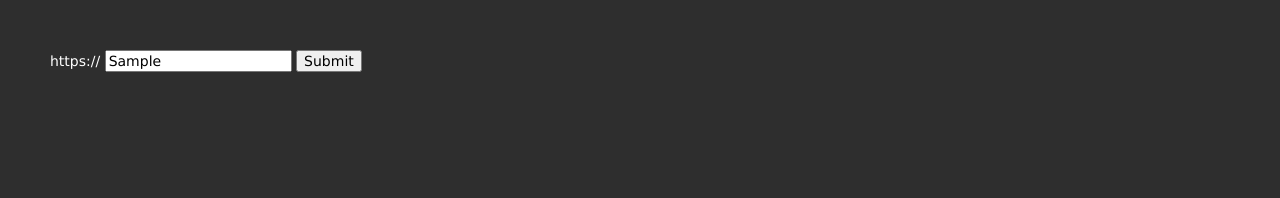
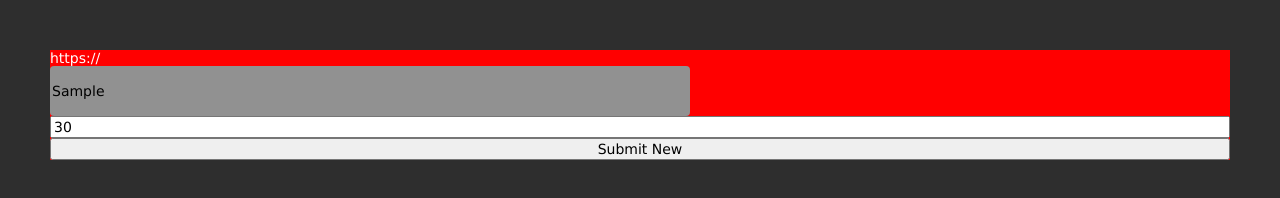
Before and after one commit to maxtaube/SitemapPreload, a website: page public/index.html in a window 1280 px wide. Both pictures are taken after typing "Sample" into the empty fields and a click on the button "Submit". Drawn offline with nearby package versions, Linux system fonts and the light colour scheme; no server answers.

Commit message:
js fixed

```diff
--- a/public/index.html
+++ b/public/index.html
@@ -1,17 +1,22 @@
 <html>
+
 <head>
   <title>Sitemap Preloader</title>
+  <link rel="stylesheet" href="https://cdnjs.cloudflare.com/ajax/libs/normalize/5.0.0/normalize.min.css">
   <link rel="stylesheet" href="/stylesheets/style.css">
-  <link rel="stylesheet" href="https://cdnjs.cloudflare.com/ajax/libs/normalize/5.0.0/normalize.min.css">
   <script src="./javascripts/jquery.js"></script>
   <script defer src="./javascripts/js.js"></script>
 </head>
 
 <body>
-  <p style="display:inline-block; margin:0;">https://</p>
-  <input style="display:inline-block;" id="input" type="text">
-  <button id="submit">Submit</button>
-  <button id="next"></button>
+  <div class="container">
+    <p style="display:inline-block; margin:0;">https://</p>
+    <input style="display:inline-block;" id="input" type="text">
+    <input id="numberinput" type="number" value="30">
+    <button id="submit">Submit</button>
+    <button id="next"></button>
+  </div>
   <div id="framesContainer"></div>
 </body>
+
 </html>
--- a/public/javascripts/js.js
+++ b/public/javascripts/js.js
@@ -1,13 +1,20 @@
 const submitButton = document.getElementById("submit");
-const MAXIFRAMES = Number(20);
+var MAXIFRAMES = Number(20);
 
-//make api request on submit
 $(document).ready(function () {
+  // setup
+  try {
+    MAXIFRAMES = document.getElementById("numberinput").value;
+  } catch (error) {
+    console.log(error);
+  }
   var input = document.getElementById("input");
 
+  //make api request on submit
   submitButton.addEventListener("click", function (event) {
+    event.preventDefault();
     var inputValue = String(input.value);
-    event.preventDefault();
+    $("#framesContainer").empty();
 
     var formdata = new FormData();
     let sendurl = inputValue.startsWith("https://")
@@ -25,6 +32,7 @@ $(document).ready(function () {
       .ajaxStop(function () {
         console.log("ajax stop");
         document.getElementById("loading").remove();
+        submitButton.innerHTML = "Submit New";
       });
 
     $.ajax({
@@ -38,7 +46,7 @@ $(document).ready(function () {
       type: "POST", // For jQuery < 1.9
       success: function (data) {
         console.log(data.length, data);
-        manageIframes(data)
+        manageIframes(data);
       },
     });
   });
@@ -49,31 +57,34 @@ $(document).ready(function () {
  * @param {array} data
  */
 let manageIframes = (data) => {
-  console.log("remaining data entries : ", data.length);
-  var next = $('#next');
-
-   // if iframes exist
-  $("#framesContainer").empty();
+  var next = $("#next");
 
   if (data.length > MAXIFRAMES) {
-    var data1 = data.slice(0, MAXIFRAMES); // array with length of MAXIFRAMES
-    var data2 = data.slice(MAXIFRAMES); // array with the rest
-    console.log(data1.length, data2.length);
+    var data1 = data.slice(0, MAXIFRAMES); // array with size of MAXIFRAMES
+    var data2 = data.slice(MAXIFRAMES); // array with the rest of the elements
+    var nextChunk = data2.length > MAXIFRAMES ? MAXIFRAMES : data2.length;
+    console.log("now split into", data1.length, " and ", data2.length);
+    console.log("next chunk is", nextChunk);
 
-    next.html(`Preload the next ${data2.length} pages`).show();
+    next.html(`Preload the next ${nextChunk} pages`).show();
 
     displayIframes(data1);
+    console.log("remaining data entries : ", data2.length);
+
     // create event listener for button
-    next.on('click', () => {
+    next.on("click", () => {
       manageIframes(data2);
     });
-  }
-  else {
+  } else {
     displayIframes(data);
     next.hide();
   }
 };
 
+/**
+ *
+ * @param {array} data
+ */
 let displayIframes = (data) => {
   data.forEach((element) => {
     // create iframe
@@ -89,5 +100,4 @@ let displayIframes = (data) => {
     wrapper.appendChild(insideWrapper);
     document.getElementById("framesContainer").appendChild(wrapper);
   });
-  submitButton.innerHTML = "Submit New";
-}
+};
--- a/public/stylesheets/style.css
+++ b/public/stylesheets/style.css
@@ -52,3 +52,16 @@ a {
 #next {
   display:none;
 }
+
+#input {
+  width: 50vw;
+  display: inline-block;
+  height: 50px;
+  background: #919191;
+  border: 0;
+  border-radius: 4px;
+}
+.container {
+  background:red;
+  display:grid;
+}
```
